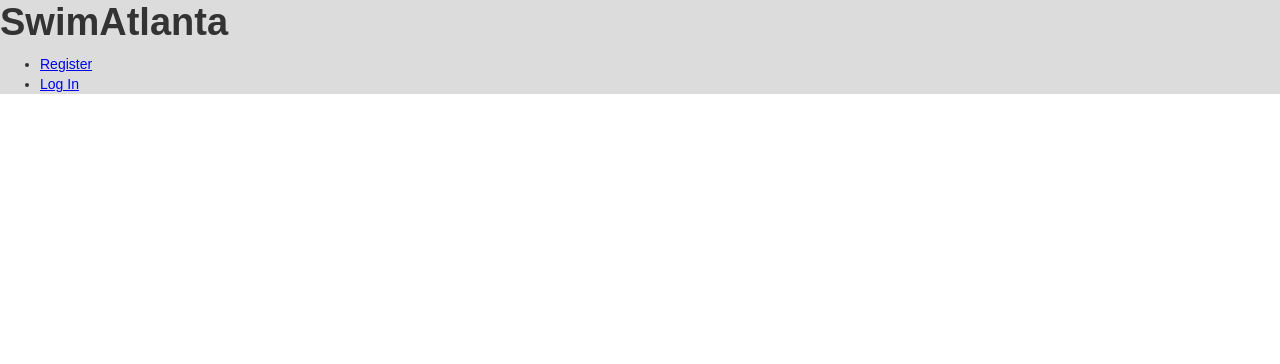
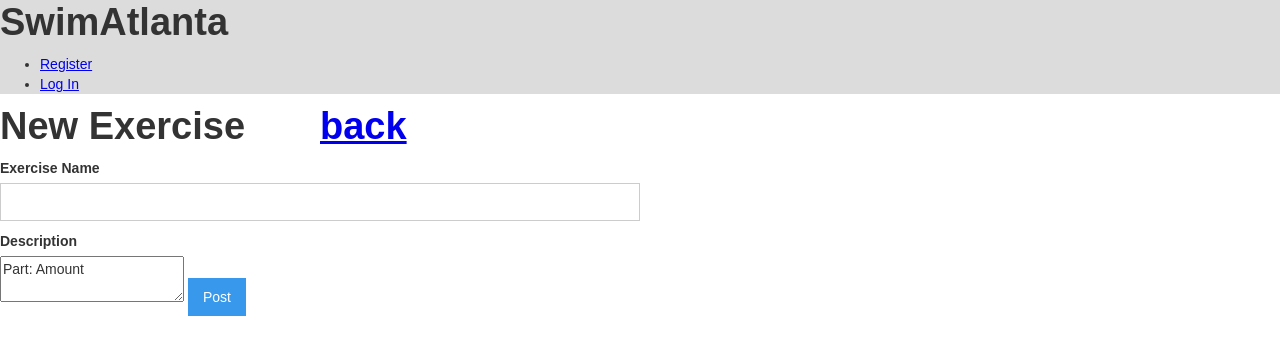
Before and after one commit to rod007vrr/websiteCaleb, a Flask app: template website/templates/home/newExercise.html in a window 1280 px wide. Shown: the top 364 px of the page. Run offline with Flask 2, Linux system fonts and the light colour scheme; the template is opened without the code that fills it, so the values that code supplies are empty.

Commit message:
created better exercise page and integrated to db

```diff
--- a/website/__init__.py
+++ b/website/__init__.py
@@ -38,12 +38,13 @@ def create_app(test_config=None):
     db.init_app(app)
 
     # apply the blueprints to the app
-    from website import auth, home, coachHome, newWorkout
+    from website import auth, home, coachHome, newWorkout, newExercise
 
     app.register_blueprint(auth.bp)
     app.register_blueprint(home.bp)
     app.register_blueprint(coachHome.bp)
     app.register_blueprint(newWorkout.bp)
+    app.register_blueprint(newExercise.bp)
 
     # make url_for('index') == url_for('blog.index')
     # in another app, you might define a separate main index here with
--- a/website/templates/home/newExercise.html
+++ b/website/templates/home/newExercise.html
@@ -1 +1,56 @@
 {% extends 'base.html' %}
+
+{% block content %}
+<style>
+
+    .column {
+        float: left;
+        width: 50%;
+      }
+
+      .row:after {
+        content: "";
+        display: table;
+        clear: both;
+      }
+</style>
+<div class="row">
+    <div class="column">
+        <div class="column">
+            <h1>New Exercise</h1>
+        </div>
+        <div class="column">
+            <h1><a href="{{ url_for('coachHome.coachHome') }}">back</a></h1>
+        </div>
+        <div class="w-form">
+            <form method="post">
+                <label for="exerName">Exercise Name</label>
+                <input name="exerName" id="exerName" required class="w-input">
+                <label for="exerDescript">Description</label>
+                <textarea name="exerDescript" id="exerDescript" required>Part: Amount</textarea>
+                <input type="submit" value="Post" class="w-button">
+            </form>
+        </div>
+    </div>
+    <div class="column">
+        <div class="div-block-7">
+            <ul role="list" class="list-3">
+                {% for exercise in exercises %}
+                <li>
+                        <div class="w-col w-col-8">
+                            <div>
+                                <h4>{{ exercise['title'] }}</h4>
+                            </div>
+                            <p>{{ exercise['descript'] }}</p>
+                        </div>
+                </li>
+                {% endfor %}
+            </ul>
+        </div>
+    </div>
+</div>
+
+
+
+
+{% endblock %}
--- /dev/null
+++ b/website/templates/home/nuts.py
@@ -0,0 +1,6 @@
+sums = 0
+for n in range(5,10):
+    for x in range(n):
+       sums = sums + x
+
+print(sums)
```
Also changed, not shown: website/coachHome.py (+0 -15 lines), website/newExercise.py (added, +47 -0 lines), website/templates/home/coachHome.html (+4 -33 lines), instance/website.sqlite.
